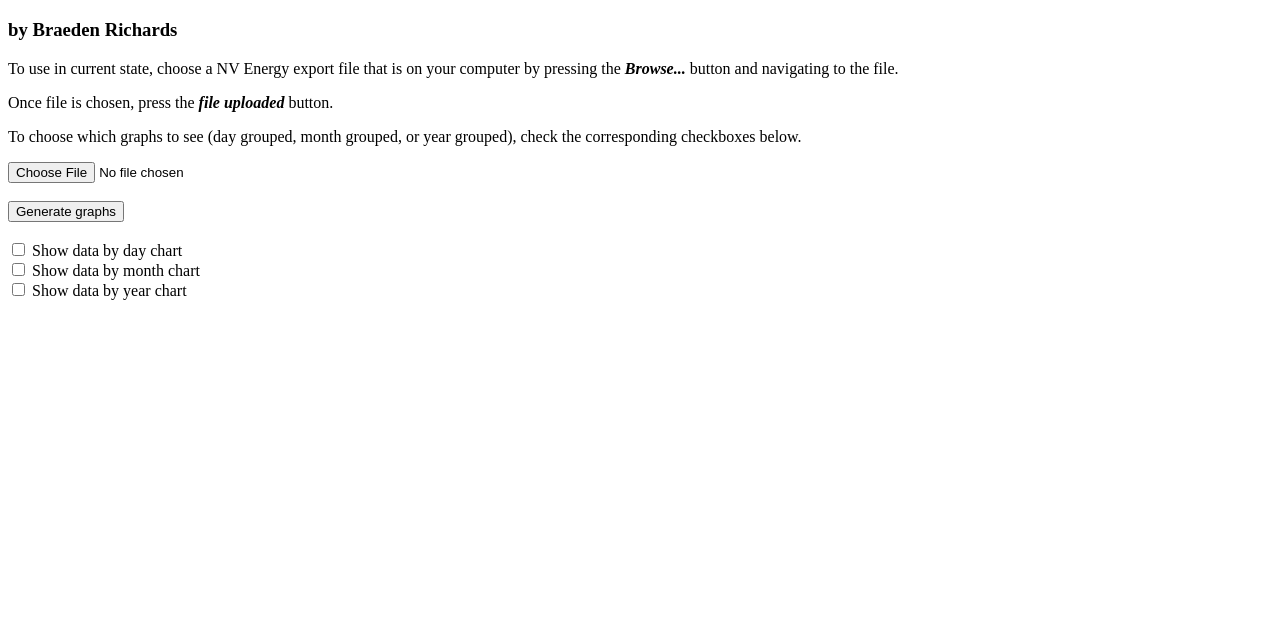
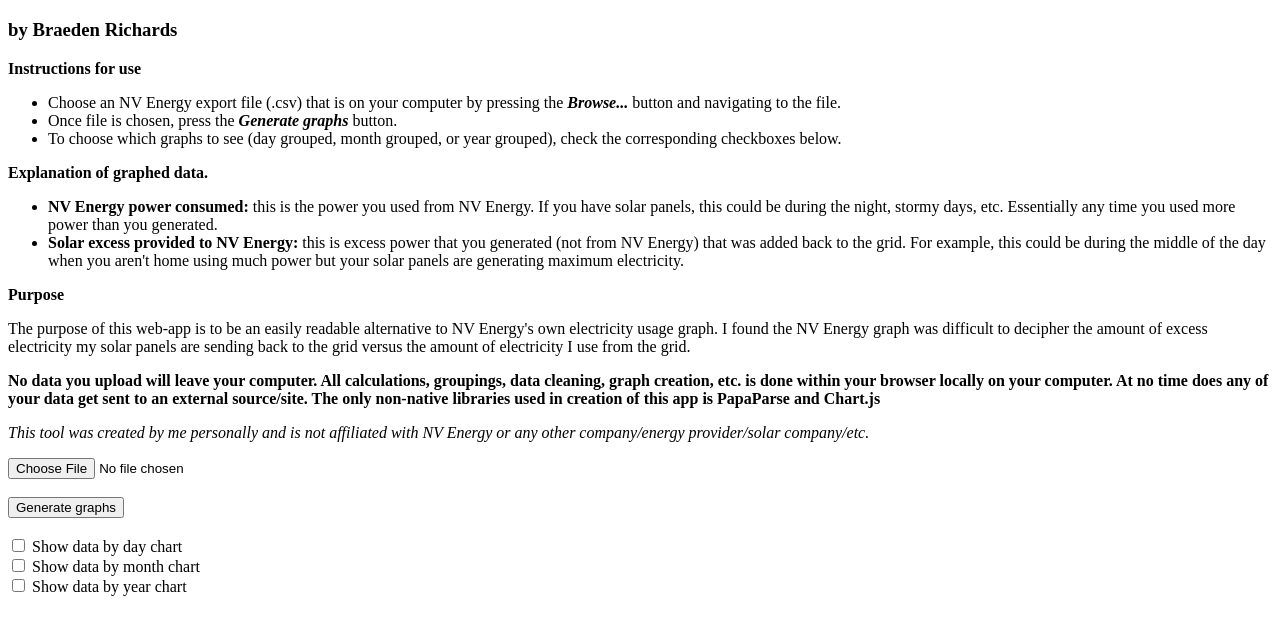
Before and after one commit to bjrichards/javascript-nvenergy-usage-plotter, a plain HTML site: page src/index.html in a window 1280 px wide. Shown: the part 61-696 px from the top of the page. Drawn offline with nearby package versions, Linux system fonts and the light colour scheme.

Commit message:
Updated grab labels. Added disclaimer section. Added description of application.

```diff
--- a/src/index.html
+++ b/src/index.html
@@ -22,9 +22,28 @@
         </header>
 
         <!-- Instructions -->
-        <p> To use in current state, choose a NV Energy export file that is on your computer by pressing the <i><strong>Browse...</strong></i> button and navigating to the file.</p>
-        <p> Once file is chosen, press the <i><strong>file uploaded</strong></i> button.</p>
-        <p> To choose which graphs to see (day grouped, month grouped, or year grouped), check the corresponding checkboxes below.</p>
+        <p><strong>Instructions for use</strong></p>
+        <ul>
+            <li> Choose an NV Energy export file (.csv) that is on your computer by pressing the <i><strong>Browse...</strong></i> button and navigating to the file.</li>
+            <li> Once file is chosen, press the <i><strong>Generate graphs</strong></i> button.</li>
+            <li> To choose which graphs to see (day grouped, month grouped, or year grouped), check the corresponding checkboxes below.</li>
+        </ul>
+
+        <!-- Explanation of data -->
+        <p> <strong>Explanation of graphed data.</strong></p>
+        <ul>
+            <li><strong>NV Energy power consumed:</strong> this is the power you used from NV Energy. If you have solar panels, this could be during the night, stormy days, etc. Essentially any time you used more power than you generated.</li>
+            <li><strong>Solar excess provided to NV Energy:</strong> this is excess power that you generated (not from NV Energy) that was added back to the grid. For example, this could be during the middle of the day when you aren't home using much power but your solar panels are generating maximum electricity.</li>
+        </ul>
+
+        <!-- Purpose -->
+        <p><strong>Purpose</strong></p>
+        <p>The purpose of this web-app is to be an easily readable alternative to NV Energy's own electricity usage graph. I found the NV Energy graph was difficult to decipher the amount of excess electricity my solar panels are sending back to the grid versus the amount of electricity I use from the grid.</p>
+
+        <!-- Disclaimer -->
+        <p><strong>No data you upload will leave your computer. All calculations, groupings, data cleaning, graph creation, etc. is done within your browser locally on your computer. At no time does any of your data get sent to an external source/site. The only non-native libraries used in creation of this app is PapaParse and Chart.js</strong></p>
+        <p><i>This tool was created by me personally and is not affiliated with NV Energy or any other company/energy provider/solar company/etc.</i></p>
+
 
         <!-- File upload -->
         <input type="file" id="uploadFile" accept=".csv">
--- a/src/main.js
+++ b/src/main.js
@@ -167,12 +167,12 @@ function createChart(
       labels: labels,
       datasets: [
         {
-          label: "Delivered to House",
+          label: "NV Energy power consumed",
           data: deliveredUsageValues,
           borderWidth: 1,
         },
         {
-          label: "Received by NV Energy",
+          label: "Solar excess provided to NV Energy",
           data: receivedUsageValues,
           borderWidth: 1,
         },
```
